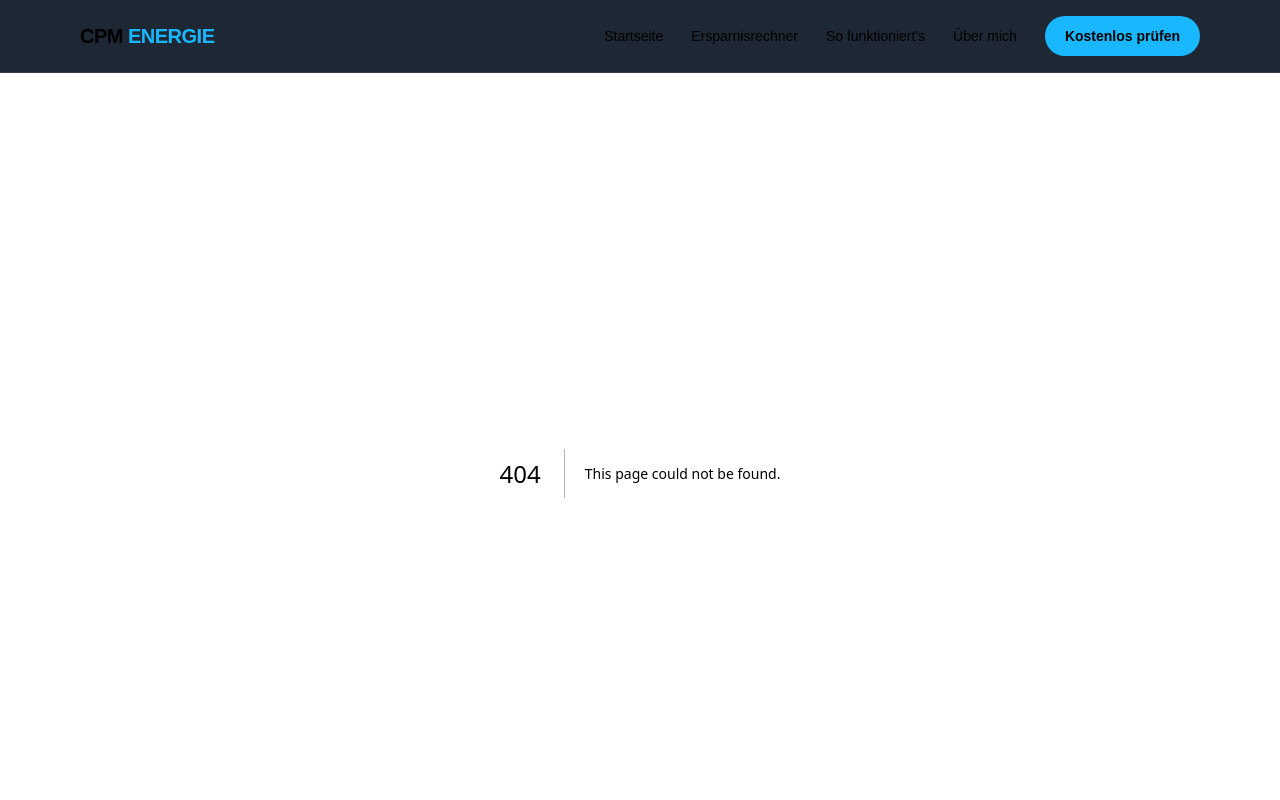
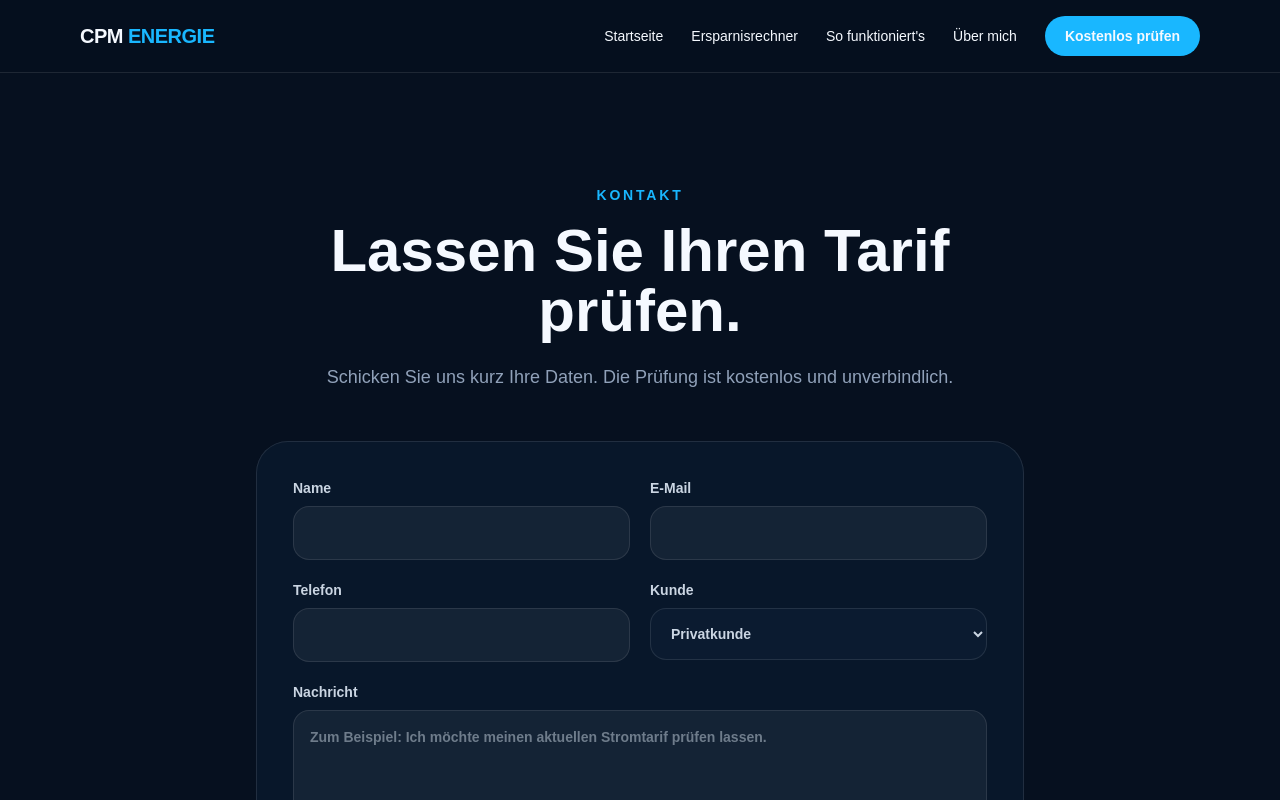
Before and after one commit to svt8f46zcd-stack/cpm-energie-website, a Next.js app: page /kontakt in a window 1280 px wide. Before the commit this address had no page. Shown: the top 800 px of the page. Built offline with nearby package versions, Linux system fonts and the light colour scheme.

Commit message:
feat: add contact page

```diff
--- /dev/null
+++ b/app/kontakt/page.tsx
@@ -0,0 +1,4 @@
+import { ContactForm } from "@/components/ContactForm";
+
+export const metadata = { title: "Kontakt" };
+export default function KontaktPage(){return <section className="container py-20 md:py-28"><div className="mx-auto max-w-3xl text-center"><p className="text-sm font-bold uppercase tracking-[.2em] text-[#19b7ff]">Kontakt</p><h1 className="mt-4 text-4xl font-black md:text-6xl">Lassen Sie Ihren Tarif prüfen.</h1><p className="mt-5 text-lg leading-8 text-slate-400">Schicken Sie uns kurz Ihre Daten. Die Prüfung ist kostenlos und unverbindlich.</p></div><div className="mx-auto mt-12 max-w-3xl"><ContactForm/><div className="mt-5 rounded-2xl border border-white/10 p-5 text-center text-sm text-slate-400">Direkter Kontakt per WhatsApp kommt hier ebenfalls dazu, sobald die Geschäftsnummer hinterlegt ist.</div></div></section>}
```
